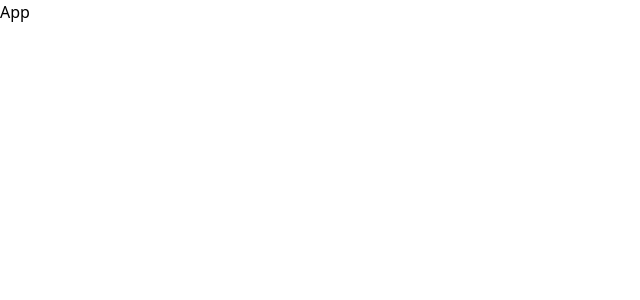
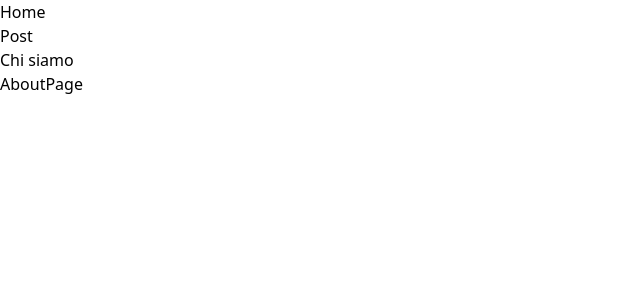
Before and after one commit to joelepore/react-router, a React (Vite) app: page /about in a window 1280 px wide. Shown: the top 300 px of the page, without its empty margins (0-640 px from the left). Built offline with nearby package versions, Linux system fonts and the light colour scheme.

Commit message:
feat: create basic routing and layout

```diff
--- a/package.json
+++ b/package.json
@@ -13,6 +13,7 @@
     "@tailwindcss/vite": "^4.0.0",
     "react": "^18.3.1",
     "react-dom": "^18.3.1",
+    "react-router-dom": "^7.1.3",
     "tailwindcss": "^4.0.0"
   },
   "devDependencies": {
--- a/src/App.jsx
+++ b/src/App.jsx
@@ -1,6 +1,20 @@
+import { BrowserRouter, Routes, Route } from "react-router-dom"
+import DefaultLayout from "./layouts/DefaultLayout"
+import HomePage from "./pages/HomePage"
+import PostsPage from "./pages/PostsPage"
+import AboutPage from "./pages/AboutPage"
+
 const App = () => {
   return (
-    <div>App</div>
+    <BrowserRouter>
+      <Routes>
+        <Route Component={DefaultLayout}>
+          <Route path="/" Component={HomePage} />
+          <Route path="/posts" Component={PostsPage} />
+          <Route path="/about" Component={AboutPage} />
+        </Route>
+      </Routes>
+    </BrowserRouter>
   )
 }
 
--- /dev/null
+++ b/src/components/Header.jsx
@@ -0,0 +1,23 @@
+import { NavLink } from "react-router-dom"
+
+const Header = () => {
+  return (
+    <header>
+      <nav>
+        <ul>
+          <li>
+            <NavLink to="/">Home</NavLink>
+          </li>
+          <li>
+            <NavLink to="/posts">Post</NavLink>
+          </li>
+          <li>
+            <NavLink to="/about">Chi siamo</NavLink>
+          </li>
+        </ul>
+      </nav>
+    </header>
+  )
+}
+
+export default Header
--- /dev/null
+++ b/src/layouts/DefaultLayout.jsx
@@ -0,0 +1,15 @@
+import { Outlet } from "react-router-dom"
+import Header from "../components/Header"
+
+const DefaultLayout = () => {
+  return (
+    <>
+      <Header />
+      <main>
+        <Outlet />
+      </main>
+    </>
+  )
+}
+
+export default DefaultLayout
--- /dev/null
+++ b/src/pages/AboutPage.jsx
@@ -0,0 +1,7 @@
+const AboutPage = () => {
+  return (
+    <section>AboutPage</section>
+  )
+}
+
+export default AboutPage
--- /dev/null
+++ b/src/pages/HomePage.jsx
@@ -0,0 +1,7 @@
+const HomePage = () => {
+  return (
+    <section>HomePage</section>
+  )
+}
+
+export default HomePage
--- /dev/null
+++ b/src/pages/PostsPage.jsx
@@ -0,0 +1,7 @@
+const PostsPage = () => {
+  return (
+    <section>PostsPage</section>
+  )
+}
+
+export default PostsPage
```
Also changed, not shown: 1 other file (tests, documents, lock files or other folders).
